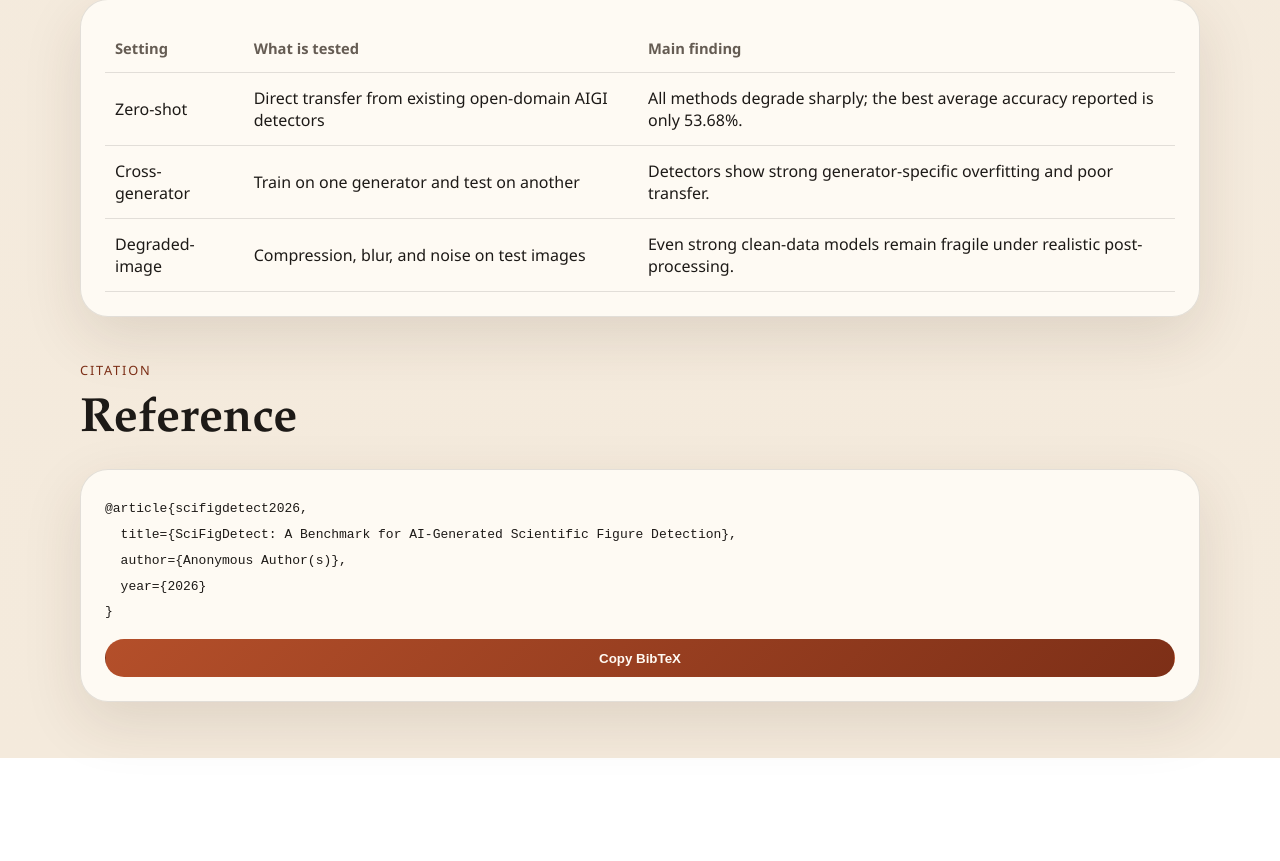
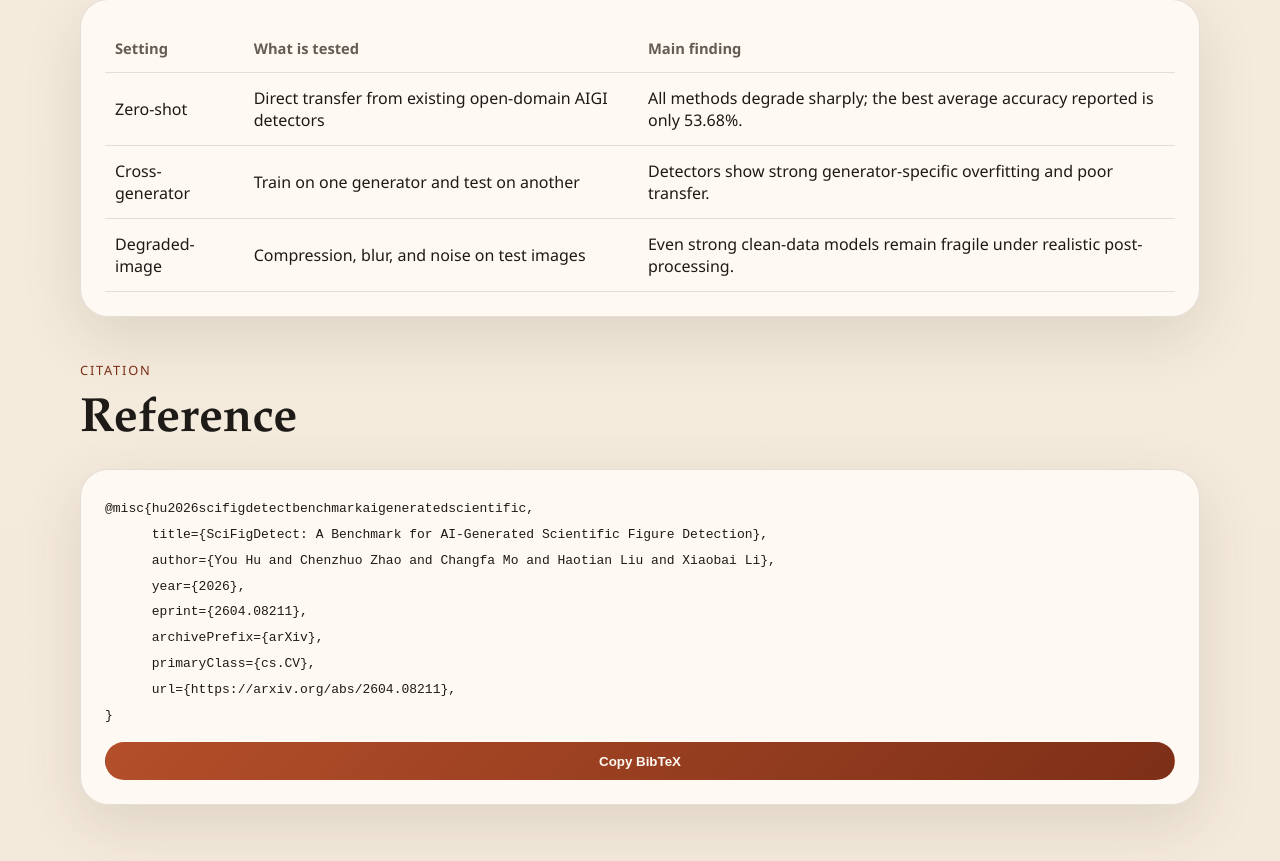
Before and after one commit to Joyce-yoyo/SciFigDetect, a plain HTML site: page index.html in a window 1280 px wide. Shown: the part 7239-8100 px from the top of the page. Before the commit the page ends 7997 px from the top, so only its background shows below. Drawn offline with Linux system fonts and the light colour scheme.

Commit message:
Update citation to arXiv release

```diff
--- a/index.html
+++ b/index.html
@@ -623,10 +623,14 @@
             <h2>Reference</h2>
           </div>
           <div class="content-card citation-card">
-            <pre id="bibtex"><code>@article{scifigdetect2026,
-  title={SciFigDetect: A Benchmark for AI-Generated Scientific Figure Detection},
-  author={Anonymous Author(s)},
-  year={2026}
+            <pre id="bibtex"><code>@misc{hu2026scifigdetectbenchmarkaigeneratedscientific,
+      title={SciFigDetect: A Benchmark for AI-Generated Scientific Figure Detection},
+      author={You Hu and Chenzhuo Zhao and Changfa Mo and Haotian Liu and Xiaobai Li},
+      year={2026},
+      eprint={2604.08211},
+      archivePrefix={arXiv},
+      primaryClass={cs.CV},
+      url={https://arxiv.org/abs/2604.08211},
 }</code></pre>
             <button id="copy-button" class="button primary small" type="button">
               Copy BibTeX
```
Also changed, not shown: 1 other file.
